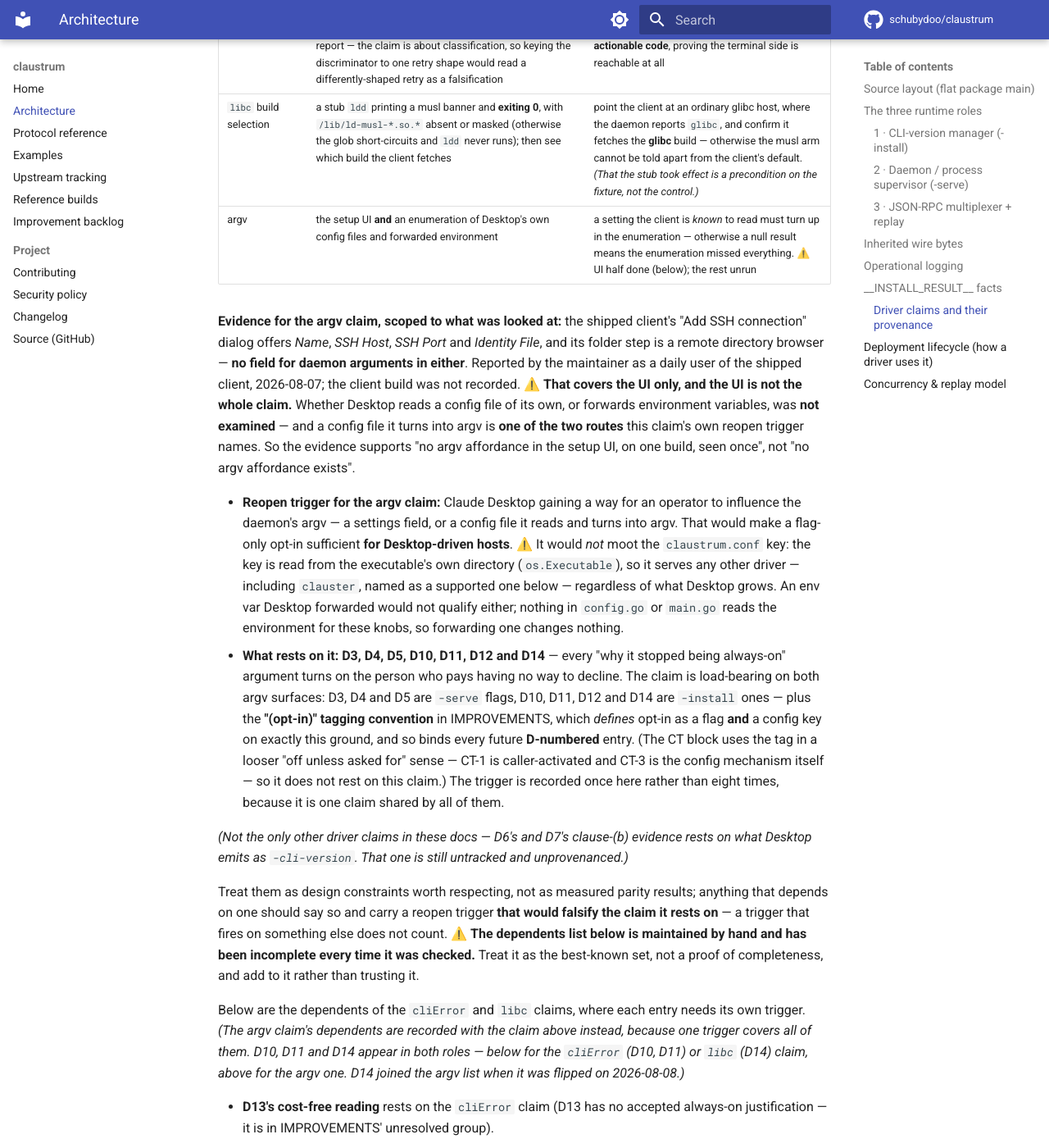
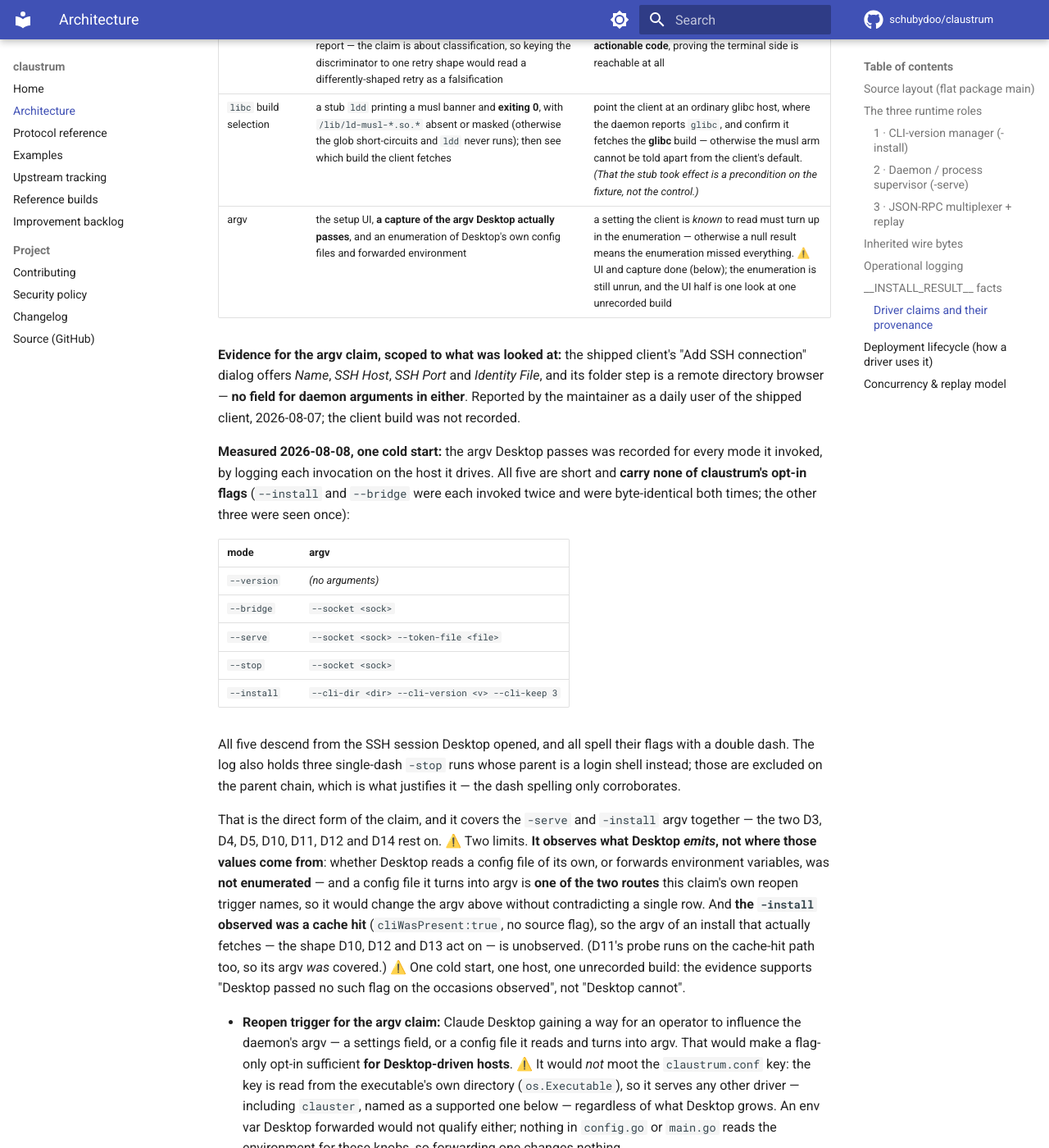
Before and after one commit to schubydoo/claustrum, an MkDocs documentation site: the page built from docs/ARCHITECTURE.md, in a window 1280 px wide and 1400 px high, scrolled down 6528 px. Shown: the whole window at 82% size. Built offline with MkDocs 1.6.1 and Material for MkDocs 9.7.7, drawn with Linux system fonts in a browser that asks for light colours; comment, search, counter and statistics services are not loaded.

Commit message:
docs: record the argv capture behind the "Desktop owns the argv" claim
The claim is the premise under D3, D4, D5, D10, D11, D12, D14 and the "(opt-in)"
tagging convention, and its only evidence was one look at the setup UI on one
unrecorded build. A capture on 2026-08-08 recorded the argv Desktop actually
passes, for all five modes it invoked on a cold start: none carries an opt-in
flag, and -serve and -install are both covered.

Added to the four places that state the claim's provenance. The ~30 places that
merely use it are unchanged — the claim is strengthened, not retracted.

Two limits are stated with it, because neither is closed:

- It observes what Desktop emits, not where those values come from. Its config
  files and forwarded environment were not enumerated, and a config file turned
  into argv is still one of the two routes the reopen trigger names.
- The -install seen was a cache hit, so a fetching install's argv is unobserved
  — the shape D10, D12 and D13 act on. D11's probe runs on the cache-hit path
  too, so its argv was covered.

Argv values are placeholders: the raw capture holds real paths and a token
filename, which do not belong in a committed file.

Co-Authored-By: Claude Opus 5 <noreply@anthropic.com>

```diff
--- a/docs/ARCHITECTURE.md
+++ b/docs/ARCHITECTURE.md
@@ -239,18 +239,45 @@ proves nothing:
 |---|---|---|
 | `cliError` classification | two `-install` failures whose **messages** straddle the disk-full shape; observe **a retry of any shape** vs terminal report — the claim is about classification, so keying the discriminator to one retry shape would read a differently-shaped retry as a falsification | a genuine disk-full failure — the shape the claim is built on — observed as **terminal with an actionable code**, proving the terminal side is reachable at all |
 | `libc` build selection | a stub `ldd` printing a musl banner and **exiting 0**, with `/lib/ld-musl-*.so.*` absent or masked (otherwise the glob short-circuits and `ldd` never runs); then see which build the client fetches | point the client at an ordinary glibc host, where the daemon reports `glibc`, and confirm it fetches the **glibc** build — otherwise the musl arm cannot be told apart from the client's default. *(That the stub took effect is a precondition on the fixture, not the control.)* |
-| argv | the setup UI **and** an enumeration of Desktop's own config files and forwarded environment | a setting the client is *known* to read must turn up in the enumeration — otherwise a null result means the enumeration missed everything. ⚠️ UI half done (below); the rest unrun |
+| argv | the setup UI, **a capture of the argv Desktop actually passes**, and an enumeration of Desktop's own config files and forwarded environment | a setting the client is *known* to read must turn up in the enumeration — otherwise a null result means the enumeration missed everything. ⚠️ UI and capture done (below); the enumeration is still unrun, and the UI half is one look at one unrecorded build |
 
 **Evidence for the argv claim, scoped to what was looked at:** the shipped client's
 "Add SSH connection" dialog offers *Name*, *SSH Host*, *SSH Port* and *Identity
 File*, and its folder step is a remote directory browser — **no field for daemon
 arguments in either**. Reported by the maintainer as a daily user of the shipped
-client, 2026-08-07; the client build was not recorded. ⚠️ **That covers the UI only,
-and the UI is not the whole claim.** Whether Desktop reads a config file of its own,
-or forwards environment variables, was **not examined** — and a config file it turns
-into argv is **one of the two routes** this claim's own reopen trigger names. So the
-evidence supports "no argv affordance in the setup UI, on one build, seen once", not
-"no argv affordance exists".
+client, 2026-08-07; the client build was not recorded.
+
+**Measured 2026-08-08, one cold start:** the argv Desktop passes was recorded for
+every mode it invoked, by logging each invocation on the host it drives. All five
+are short and **carry none of claustrum's opt-in flags** (`--install` and
+`--bridge` were each invoked twice and were byte-identical both times; the other
+three were seen once):
+
+| mode | argv |
+|---|---|
+| `--version` | *(no arguments)* |
+| `--bridge` | `--socket <sock>` |
+| `--serve` | `--socket <sock> --token-file <file>` |
+| `--stop` | `--socket <sock>` |
+| `--install` | `--cli-dir <dir> --cli-version <v> --cli-keep 3` |
+
+All five descend from the SSH session Desktop opened, and all spell their flags
+with a double dash. The log also holds three single-dash `-stop` runs whose parent
+is a login shell instead; those are excluded on the parent chain, which is what
+justifies it — the dash spelling only corroborates.
+
+That is the direct form of the claim, and it covers the `-serve` and `-install`
+argv together — the two D3, D4, D5, D10, D11, D12 and D14 rest on. ⚠️ Two limits.
+**It observes what Desktop *emits*, not where those values come from**: whether
+Desktop reads a config file of its own, or forwards environment variables, was
+**not enumerated** — and a config file it turns into argv is **one of the two
+routes** this claim's own reopen trigger names, so it would change the argv above
+without contradicting a single row. And **the `-install` observed was a cache hit**
+(`cliWasPresent:true`, no source flag), so the argv of an install that actually
+fetches — the shape D10, D12 and D13 act on — is unobserved. (D11's probe runs on
+the cache-hit path too, so its argv *was* covered.) ⚠️ One cold start, one host, one
+unrecorded build: the evidence supports "Desktop passed no such flag on the
+occasions observed", not "Desktop cannot".
 
 - **Reopen trigger for the argv claim:** Claude Desktop gaining a way for an
   operator to influence the daemon's argv — a settings field, or a config file it
```
Also changed, not shown: CLAUDE.md (+9 -4 lines), docs/IMPROVEMENTS.md (+9 -6 lines), docs/PROTOCOL.md (+5 -4 lines).
